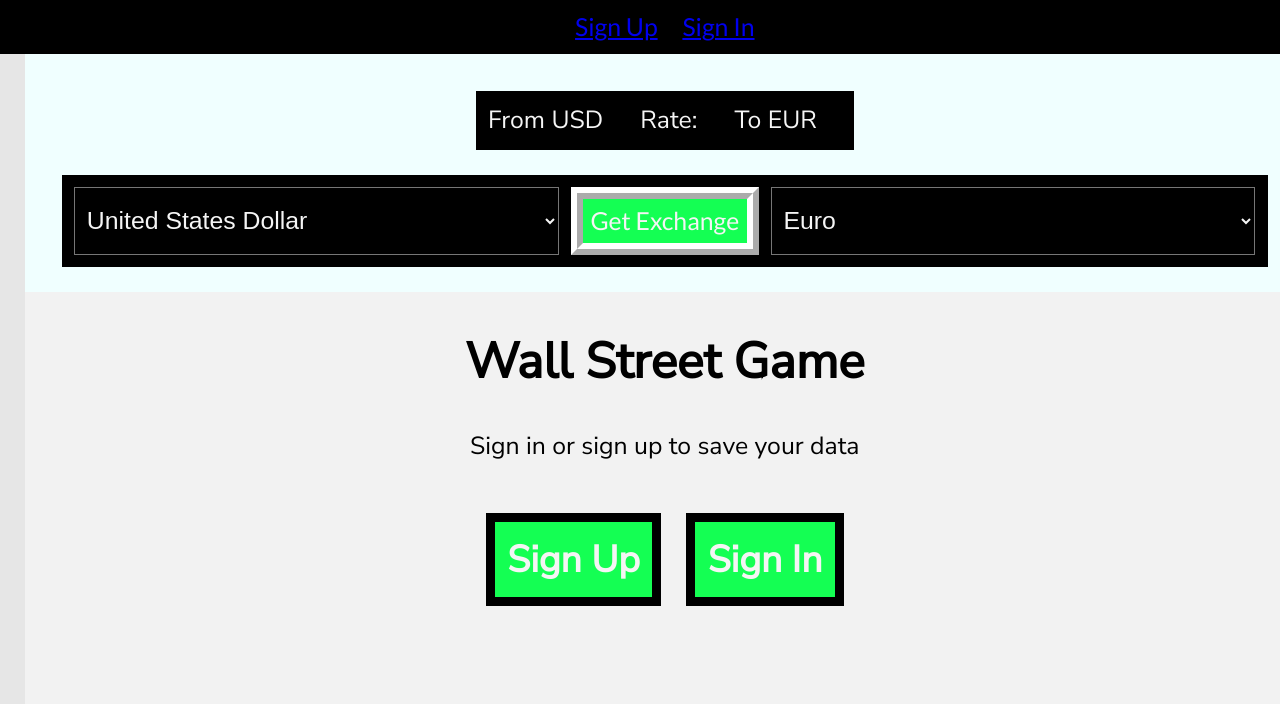
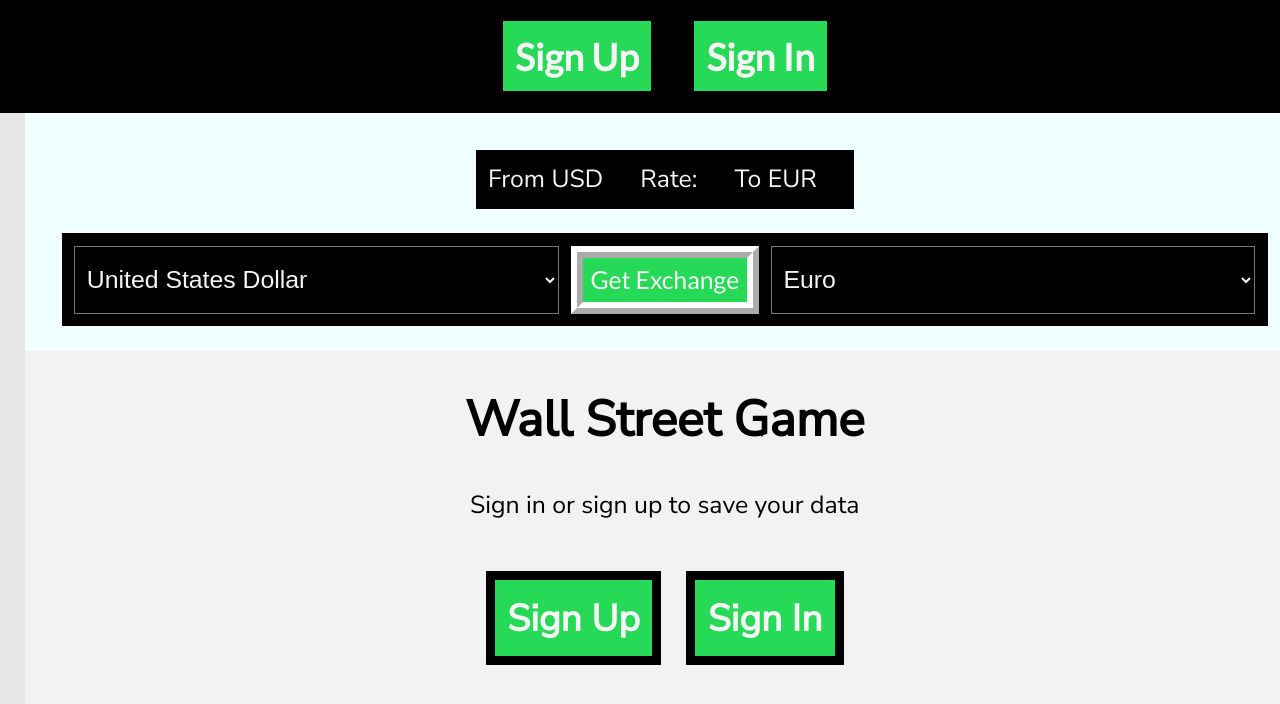
Before and after one commit to andrewtomanek/wall-street-game, a Vue app: page / in a window 1280 px wide. Shown: the top 704 px of the page. Built offline with nearby package versions, Linux system fonts and the light colour scheme; no server answers.

Commit message:
fixed link classes
darker colors

```diff
--- a/src/App.vue
+++ b/src/App.vue
@@ -26,8 +26,8 @@ export default {
 
 <style>
 :root {
-  --green: hsla(136, 100%, 54%, 1);
-  --red: hsla(359, 100%, 48%, 1);
+  --green: hsla(136, 70%, 50%, 1);
+  --red: hsla(359, 70%, 50%, 1);
   --grey: hsla(0, 25%, 95%, 1);
 
   font-size: calc(1vw + 1vh + 0.5vmin);
--- a/src/components/Header.vue
+++ b/src/components/Header.vue
@@ -31,8 +31,12 @@
         >
       </div>
       <div class="nav__links">
-        <router-link v-if="!auth" to="/signup">Sign Up</router-link>
-        <router-link v-if="!auth" to="/signin">Sign In</router-link>
+        <router-link v-if="!auth" to="/signup" class="router__link"
+          >Sign Up</router-link
+        >
+        <router-link v-if="!auth" to="/signin" class="router__link">
+          Sign In</router-link
+        >
         <button v-if="auth" class="data__button" @click="saveData">
           Save Data
         </button>
@@ -155,7 +159,7 @@ nav {
   border-bottom: 0.5rem solid transparent;
   padding: 0.5rem 0.3rem;
   font-size: 1rem;
-  font-weight: 700;
+  font-weight: 600;
   font-family: "Tahoma";
   text-align: center;
   text-decoration: none;
@@ -176,7 +180,7 @@ nav {
   border-bottom: 0.5rem solid transparent;
   padding: 0.5rem 0.3rem;
   font-size: 1rem;
-  font-weight: 700;
+  font-weight: 600;
   font-family: "Tahoma";
   text-align: center;
   text-decoration: none;
@@ -209,11 +213,12 @@ nav {
 }
 
 .logout {
-  background-color: var(--red);
-  color: whitesmoke;
+  border: 0.1rem solid var(--red);
+  background-color: black;
+  color: var(--red);
   padding: 0.5rem 0.3rem;
   font-size: 1rem;
-  font-weight: 700;
+  font-weight: 600;
   font-family: "Tahoma";
   text-align: center;
   text-decoration: none;
@@ -228,9 +233,9 @@ nav {
   border: 0.1rem solid hsla(22, 50%, 48%, 1);
   background-color: black;
   font-size: 1rem;
-  font-weight: 400;
+  font-weight: 500;
   padding: 0.5rem 0.3rem;
-  color: whitesmoke;
+  color: hsla(22, 50%, 48%, 1);
   cursor: pointer;
 }
 
@@ -252,4 +257,23 @@ nav {
   font-size: 1rem;
   padding: 0.5rem 0.3rem;
 }
+
+.router__link {
+  text-decoration: none;
+  background-color: var(--green);
+  text-decoration: none;
+  font-size: 1.5rem;
+  font-weight: 600;
+  padding: 0.5rem;
+  border: 0.4rem solid black;
+  color: whitesmoke;
+  cursor: pointer;
+}
+
+.router__link:hover,
+.router__link:active {
+  color: var(--green);
+  background-color: white;
+  border: 0.4rem solid var(--green);
+}
 </style>
```
